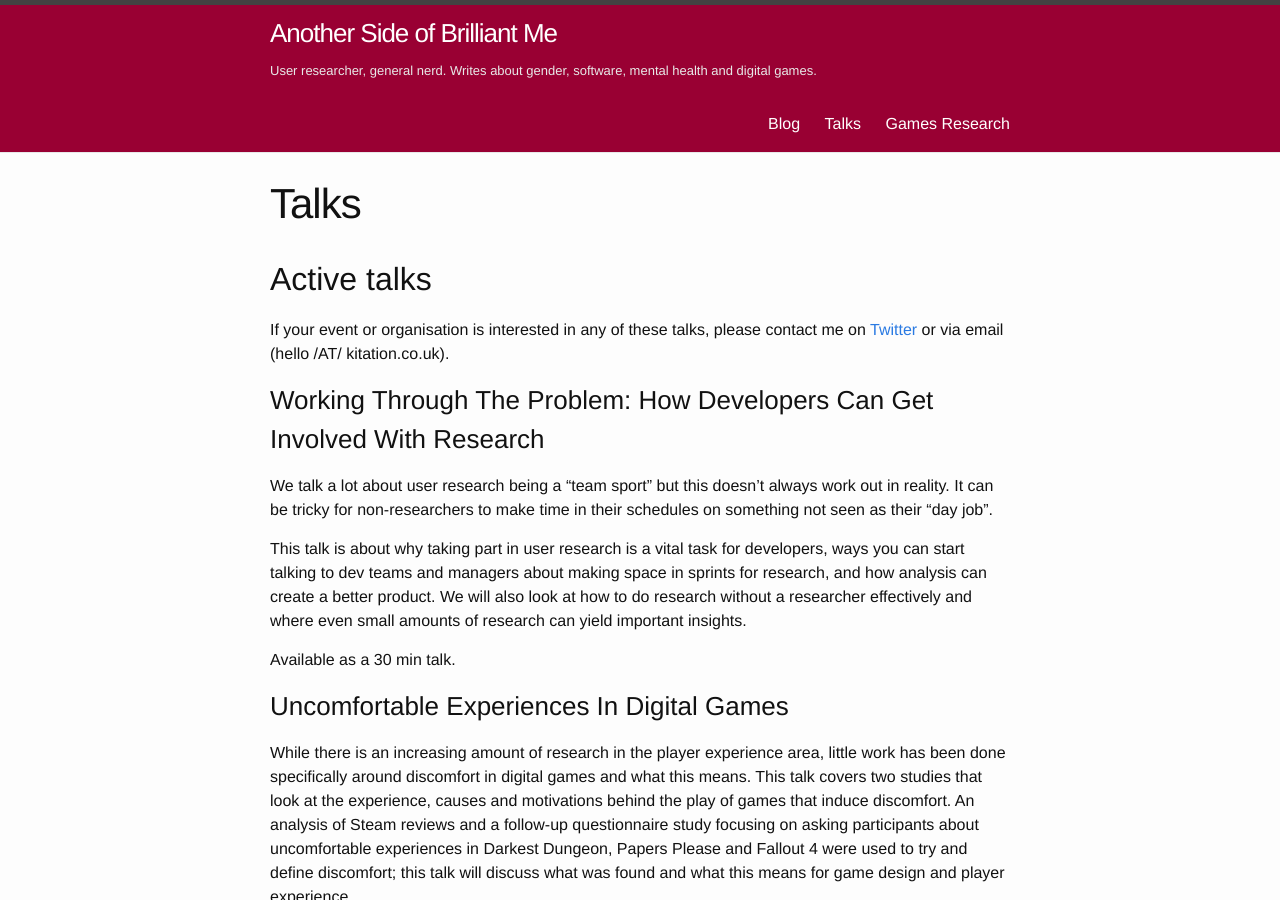
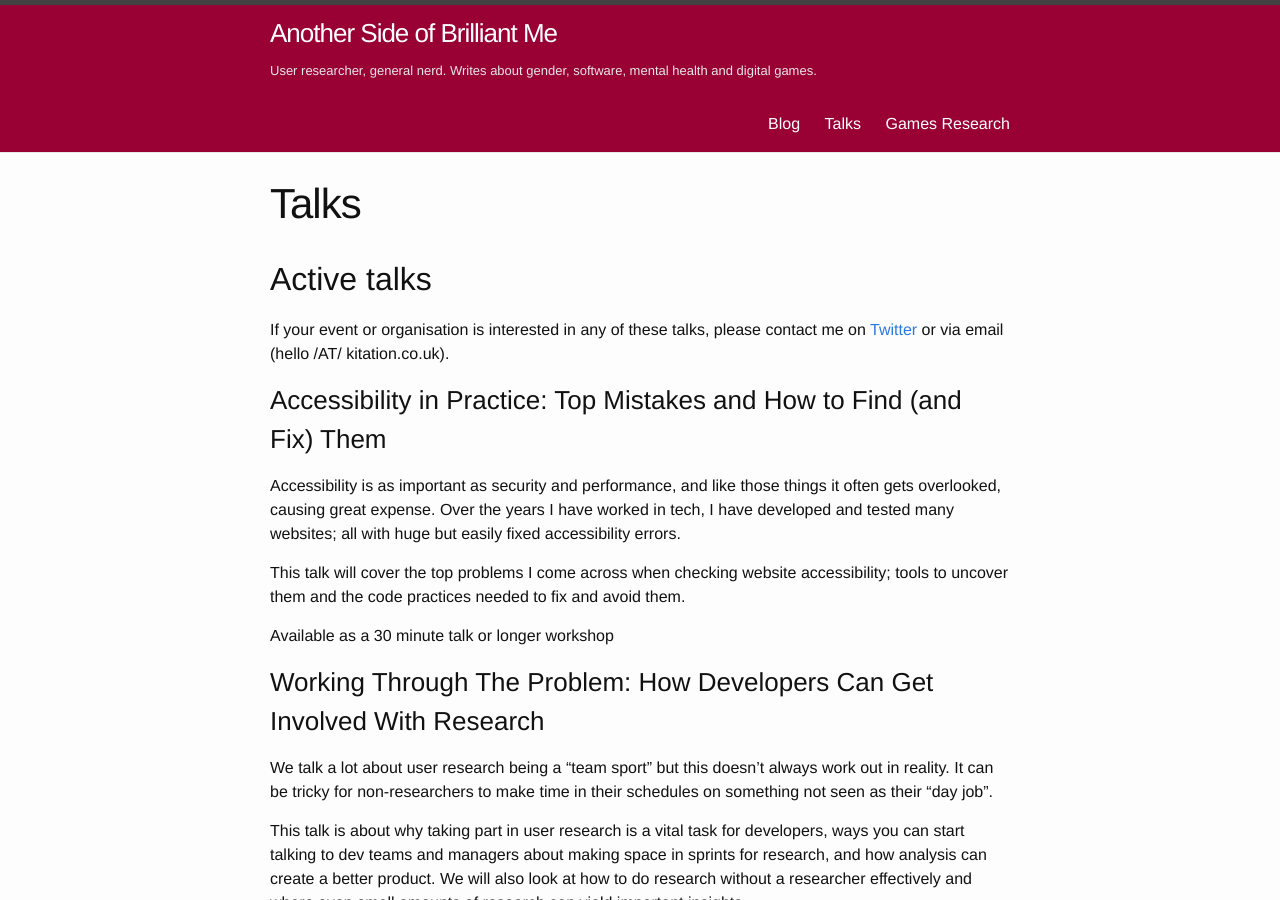
Before and after one commit to kitation/kitation.github.io, a Jekyll site: the page built from talks/index.markdown, in a window 1280 px wide and 900 px high. Built offline with Jekyll 4.4.1, drawn with Linux system fonts in a browser that asks for light colours.

Commit message:
updated talk page

```diff
--- a/talks/index.markdown
+++ b/talks/index.markdown
@@ -13,6 +13,14 @@ author:
 ## Active talks
 
 If your event or organisation is interested in any of these talks, please contact me on [Twitter](https://twitter.com/kitation) or via email (hello /AT/ kitation.co.uk).
+
+### Accessibility in Practice: Top Mistakes and How to Find (and Fix) Them
+
+Accessibility is as important as security and performance, and like those things it often gets overlooked, causing great expense. Over the years I have worked in tech, I have developed and tested many websites; all with huge but easily fixed accessibility errors.
+
+This talk will cover the top problems I come across when checking website accessibility; tools to uncover them and the code practices needed to fix and avoid them.
+
+Available as a 30 minute talk or longer workshop
 
 ### Working Through The Problem: How Developers Can Get Involved With Research
 
```
